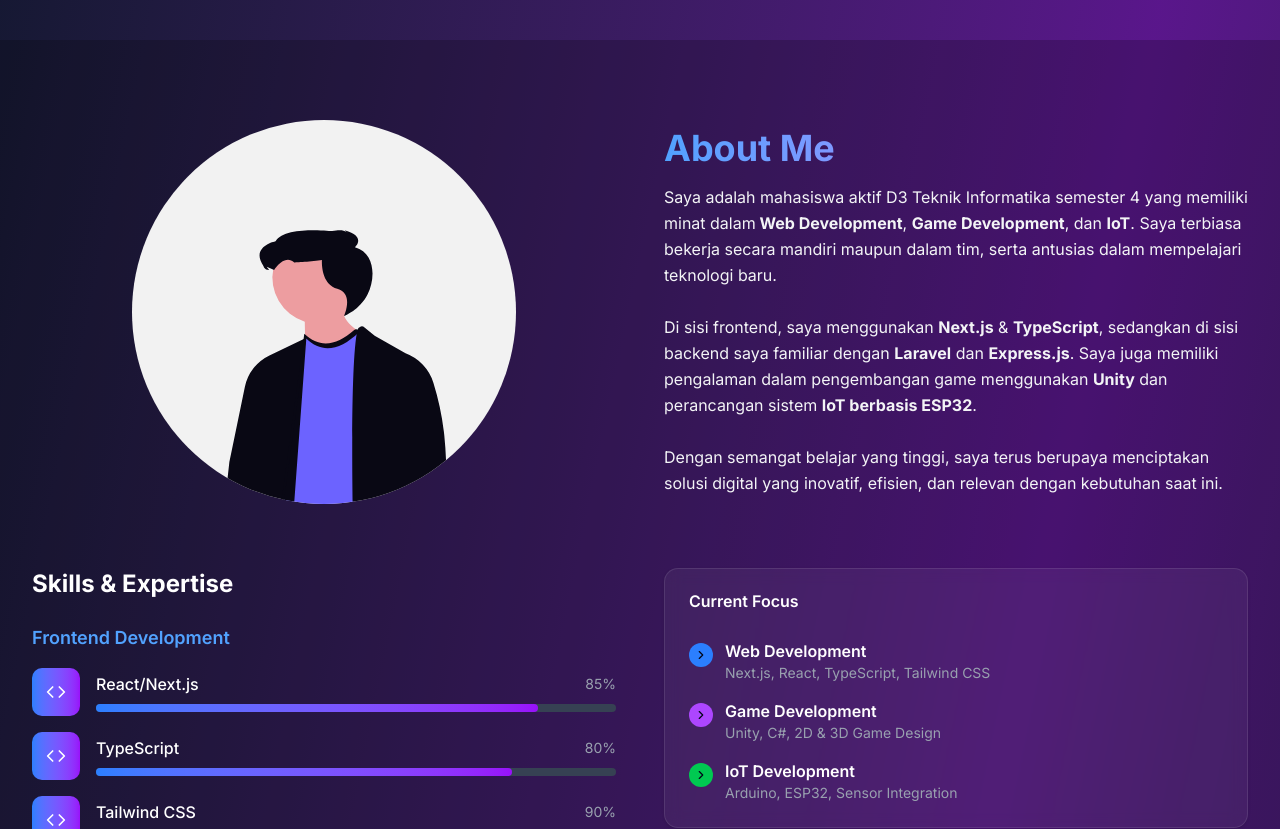
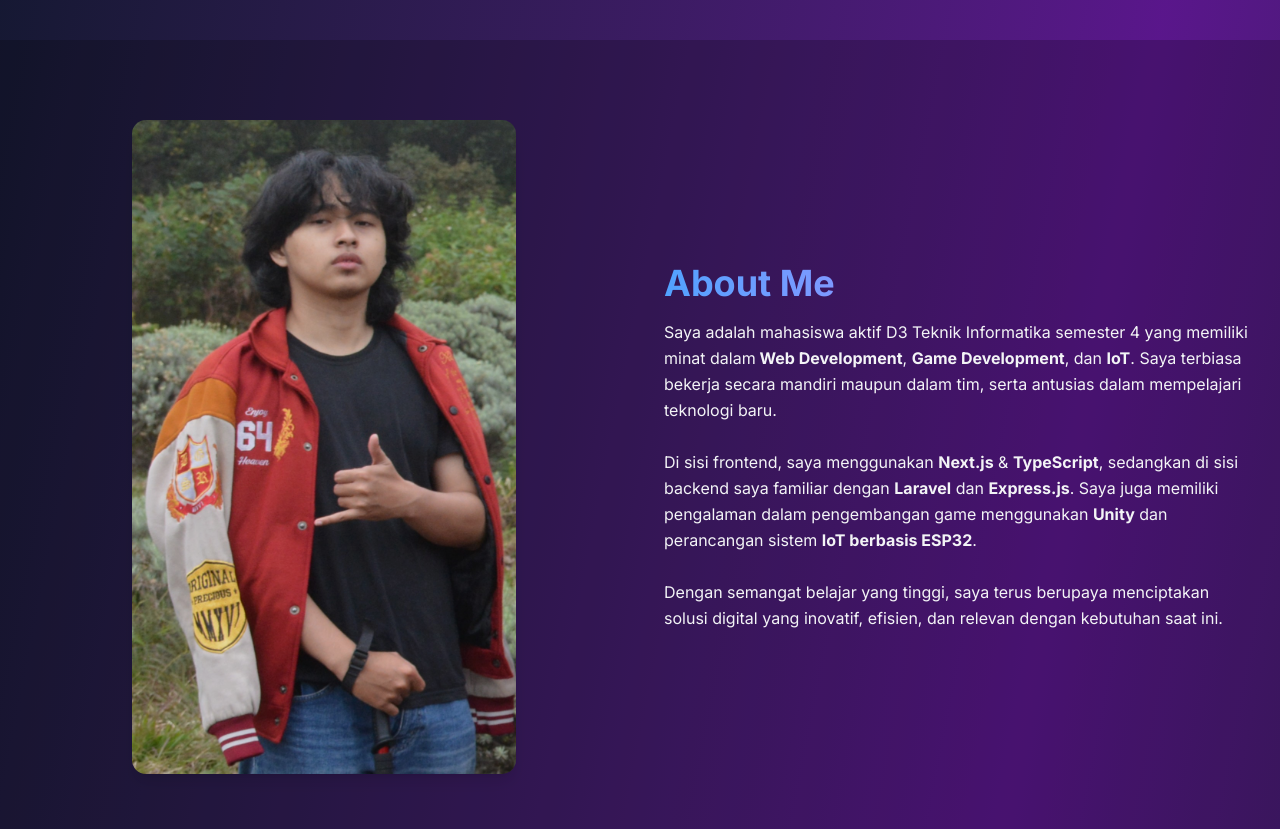
Before and after one commit to keydil/portfolio-next-udil, a Next.js app: page / in a window 1280 px wide. Shown: the part 580-1409 px from the top of the page. Built offline with nearby package versions, Linux system fonts and the light colour scheme.

Commit message:
Update hero section with personal photo and UI adjustments"

```diff
--- a/src/components/sections/About.tsx
+++ b/src/components/sections/About.tsx
@@ -38,9 +38,9 @@ const About = () => {
             className="flex justify-center"
           >
             <img
-              src="/images/about-dev.svg"
-              alt="Developer Illustration"
-              className="w-full max-w-sm"
+              src="/images/DSC_6643.jpg"
+              alt="Fadhil Firdaus Adha"
+              className="w-full max-w-sm rounded-xl shadow-lg brightness-90 contrast-105"
             />
           </motion.div>
 
--- a/src/data/projects.ts
+++ b/src/data/projects.ts
@@ -54,7 +54,7 @@ Bagian kredit dibuat unik menggunakan robot karakter 3D yang dapat digerakkan, m
   category: "Fullstack Development",
   description:
     "Aplikasi berbasis web yang membantu pengelola air (seperti RT/RW atau desa) dalam mencatat dan mengelola tagihan air warga. Sistem ini dilengkapi fitur login, CRUD data pelanggan, pencatatan meteran, notifikasi tagihan via email, dan dashboard admin. Backend dibangun dengan Laravel Breeze dan Filament, serta notifikasi email menggunakan Laravel Notification via SMTP.",
-  image: "/images/projects/tagihan-air.jpg", // tinggal siapkan gambarnya
+  image: "/images/projects/tagihan-air.png", // tinggal siapkan gambarnya
   tech: [
     "Laravel Breeze",
     "Laravel Filament",
```
Also changed, not shown: public/images/DSC_6643.JPG (added), public/images/projects/tagihan-air.png (added).
